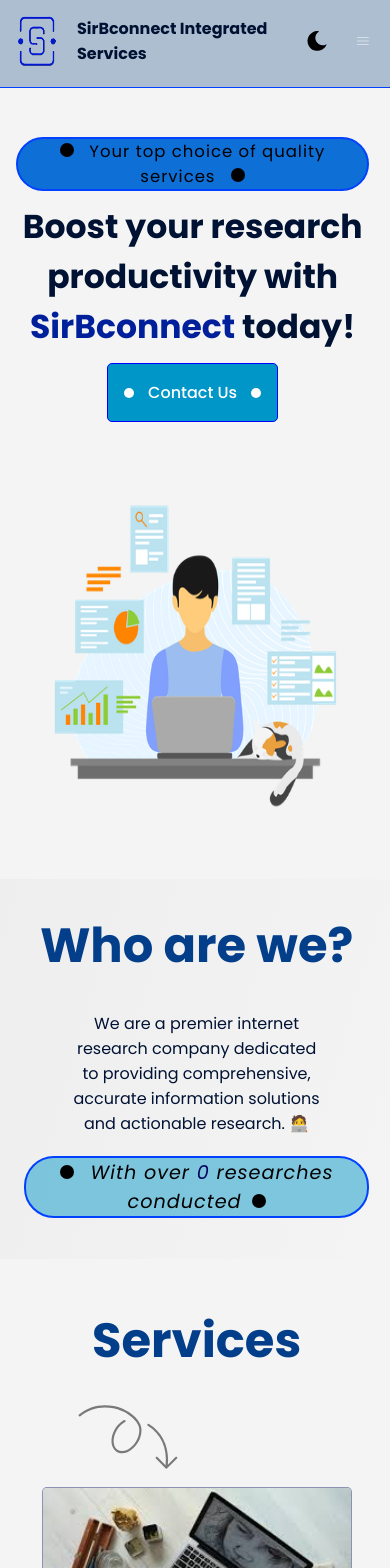
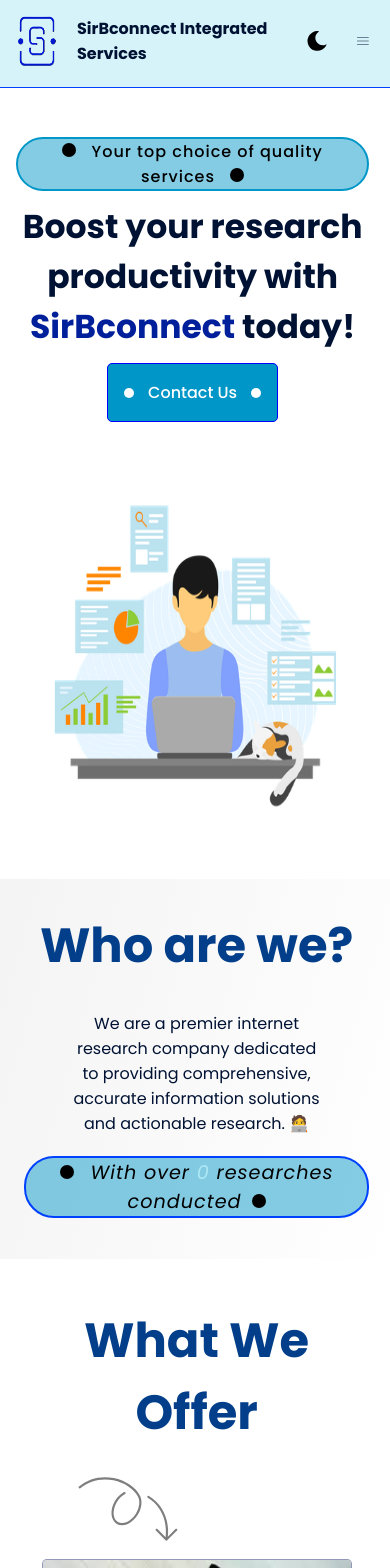
Before and after one commit to onosejoor/SirBconnect, a React (Vite) app: page / in a window 390 px wide. Shown: the top 1568 px of the page. Built offline with nearby package versions, Linux system fonts and the light colour scheme.

Commit message:
Update Stylesheet

```diff
--- a/src/components/sections/Nav.jsx
+++ b/src/components/sections/Nav.jsx
@@ -61,7 +61,7 @@ function Nav({ dark, set, routed }) {
             type="checkbox"
             className="bars"
             viewBox="0 0 50 50"
-            fill="#fff"
+            fill={dark === "false" ? "#001233" : "#fff"}
             width="20px"
             height="20px"
           >
--- a/src/components/sections/Skills.jsx
+++ b/src/components/sections/Skills.jsx
@@ -32,7 +32,7 @@ function Skills() {
 
   return (
     <section id="services">
-      <h1 className="about">Services</h1>
+      <h1 className="about">What We Offer</h1>
       <div className="arrow"></div>
       <div id="skill">
         <SkillDiv
--- a/src/index.css
+++ b/src/index.css
@@ -7,10 +7,7 @@ html {
 
 body {
   transition: all 0.2s ease-in;
-  background-color: #f4f4f4;
-
-  /* background-color: #7e9bb8; */
-  /*lightgray background-image: url("https://www.transparenttextures.com/patterns/az-subtle.png"); */
+  background-color: #ffffff;
 }
 
 /* utility */
@@ -153,7 +150,7 @@ button {
 
   .top {
     color: #ffffff;
-    border: 1px solid white;
+    border: .5px solid white;
     background-color: #0096c7 !important;
   }
   .top::after,
@@ -606,7 +603,7 @@ button {
   margin: 1px auto;
 }
 .counter {
-  color: #03045e;
+  color: #ade8f4;
 }
 
 .aboutText {
@@ -1642,7 +1639,7 @@ button {
   .navBar {
     position: sticky;
     top: 0;
-    background-color: #9ab0c7cb;
+    background-color: #ade8f480;
     padding-top: 1em;
     padding-left: 0.5em;
   }
@@ -1670,9 +1667,9 @@ button {
     }
 
     .top {
-      background-color: #0e6fd7;
-      font-size: 16.5px;
+      font-size: medium;
       margin: 1px auto;
+      font-weight:500;
     }
 
     .head-container {
@@ -1685,7 +1682,7 @@ button {
   }
 
   .top {
-    border: 2px solid #0040ff;
+    border: 2px solid #0096c7;
   }
 
   #about > * {
```
